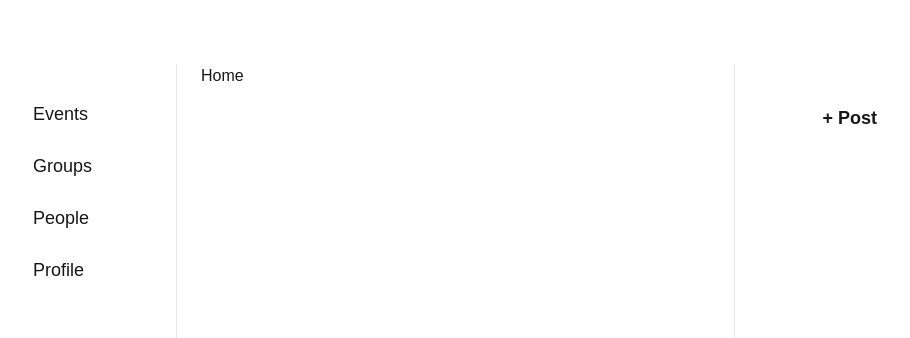
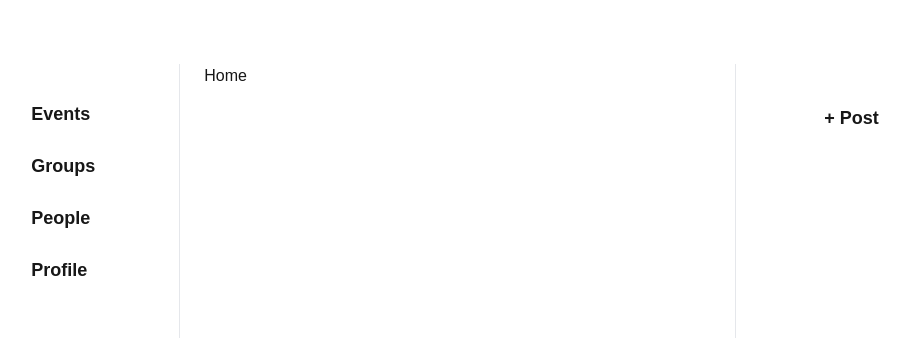
Before and after one commit to kenmalik/open-invite, a Next.js app: page / in a window 1280 px wide. Shown: the top 338 px of the page, without its empty margins (183-1093 px from the left). Built offline with nearby package versions, Linux system fonts and the light colour scheme.

Commit message:
Make navigation buttons bold

```diff
--- a/app/layout.tsx
+++ b/app/layout.tsx
@@ -32,16 +32,16 @@ export default function RootLayout({
         <div className="flex h-screen py-16">
           <nav className="flex-grow flex justify-end p-8 pr-12 text-lg">
             <ul>
-              <li className="mb-4 py-1 px-5 rounded hover:bg-amber-200 hover:text-black active:bg-amber-100 transition ease-in-out">
+              <li className="font-bold mb-4 py-1 px-5 rounded hover:bg-amber-200 hover:text-black active:bg-amber-100 transition ease-in-out">
                 <Link href="/events">Events</Link>
               </li>
-              <li className="mb-4 py-1 px-5 rounded hover:bg-amber-200 hover:text-black active:bg-amber-100 transition ease-in-out">
+              <li className="font-bold mb-4 py-1 px-5 rounded hover:bg-amber-200 hover:text-black active:bg-amber-100 transition ease-in-out">
                 <Link href="/groups">Groups</Link>
               </li>
-              <li className="mb-4 py-1 px-5 rounded hover:bg-amber-200 hover:text-black active:bg-amber-100 transition ease-in-out">
+              <li className="font-bold mb-4 py-1 px-5 rounded hover:bg-amber-200 hover:text-black active:bg-amber-100 transition ease-in-out">
                 <Link href="/people">People</Link>
               </li>
-              <li className="py-1 px-5 rounded hover:bg-amber-200 hover:text-black active:bg-amber-100 transition ease-in-out">
+              <li className="font-bold py-1 px-5 rounded hover:bg-amber-200 hover:text-black active:bg-amber-100 transition ease-in-out">
                 <Link href="/profile">Profile</Link>
               </li>
             </ul>
```
